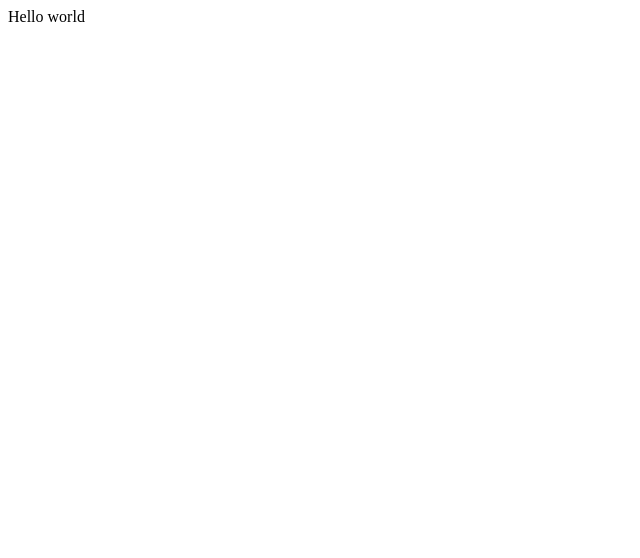
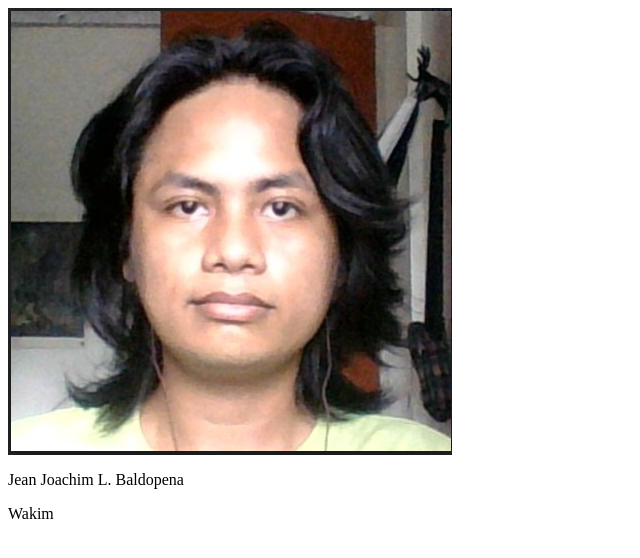
Before and after one commit to Baldopena/Baldopena.github.io, a plain HTML site: page index.html in a window 1280 px wide. Shown: the whole page, without its empty margins (0-640 px from the left). Drawn offline with Linux system fonts and the light colour scheme.

Commit message:
added details on /index.htm 	-name, nickname and picture added /assets 	-contains picture used in /index.html

```diff
--- a/index.html
+++ b/index.html
@@ -1 +1,7 @@
-Hello world
+<img src="assets/Screenshot 2023-02-14 065834.png">
+<p>
+    Jean Joachim L. Baldopena
+</p>
+<p>
+    Wakim
+</p>
```
Also changed, not shown: assets/Screenshot 2023-02-14 065834.png (added).
